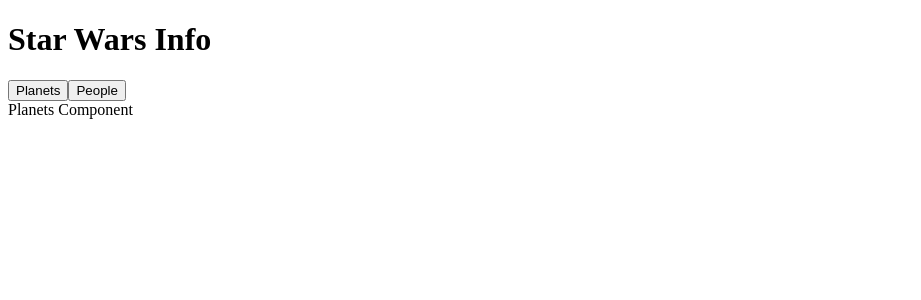
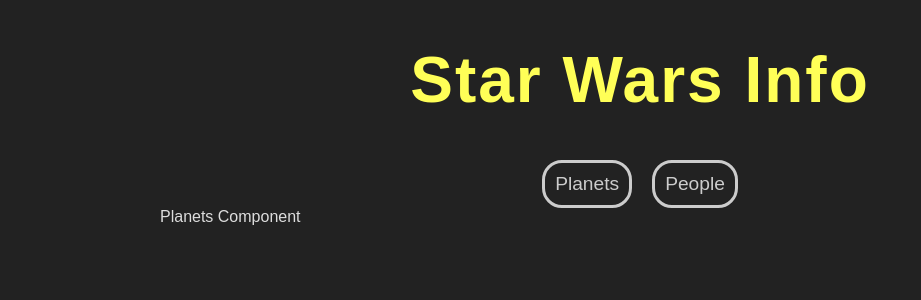
Before and after one commit to devtosxn/react-query-project, a React (Create React App) app: page / in a window 1280 px wide. Shown: the top 300 px of the page, without its empty margins (0-921 px from the left). Built offline with nearby package versions, Linux system fonts and the light colour scheme; the HTML template or start-up script is replaced by a standard one.

Commit message:
add styling to basic layout

```diff
--- a/src/App.js
+++ b/src/App.js
@@ -2,6 +2,7 @@
 import Navbar from './components/Navbar';
 import Planets from 'components/Planets';
 import People from 'components/People';
+import './index.css';
 
 function App() {
   const [page, setPage] = useState('planets');
--- /dev/null
+++ b/src/index.css
@@ -0,0 +1,33 @@
+body {
+  margin: 0;
+  font-family: sans-serif;
+  background: #222;
+  color: #ddd;
+  text-align: center;
+}
+.App {
+  width: 960px;
+  margin: 0 auto;
+}
+h1 {
+  color: #ffff57;
+  font-size: 4em;
+  letter-spacing: 2px;
+}
+button {
+  margin: 0 10px;
+  background: transparent;
+  border: 3px solid #ccc;
+  border-radius: 20px;
+  padding: 10px;
+  color: #ccc;
+  font-size: 1.2em;
+  cursor: pointer;
+}
+button:hover {
+  color: #fff;
+  border-color: #fff;
+}
+.content {
+  text-align: left;
+}
```
